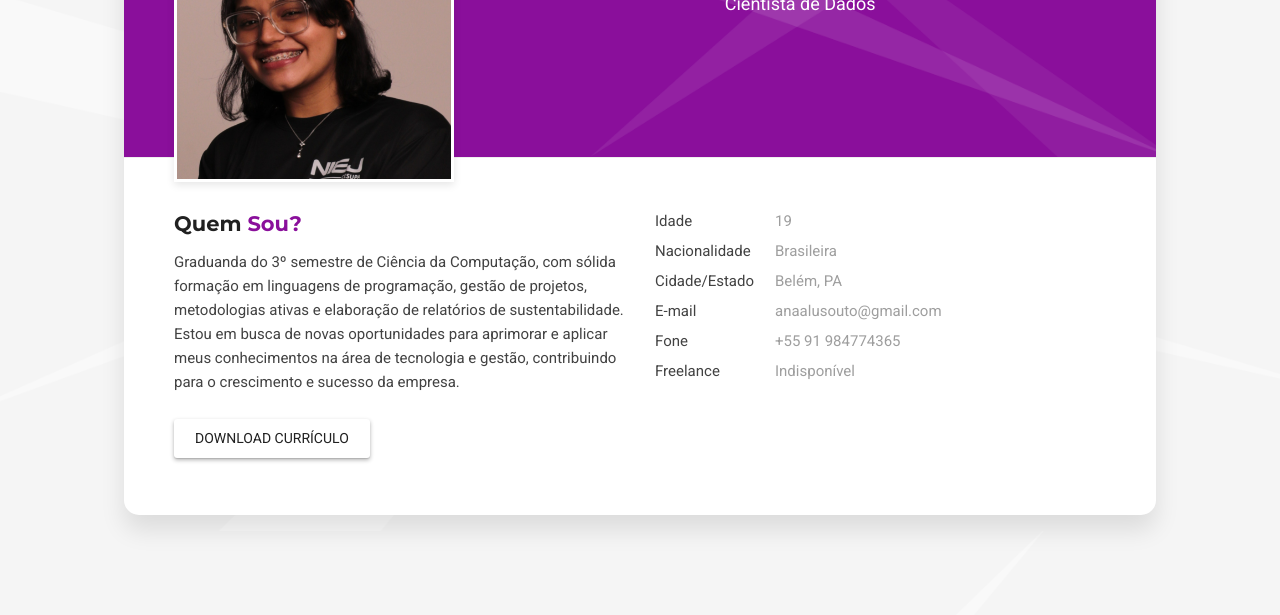
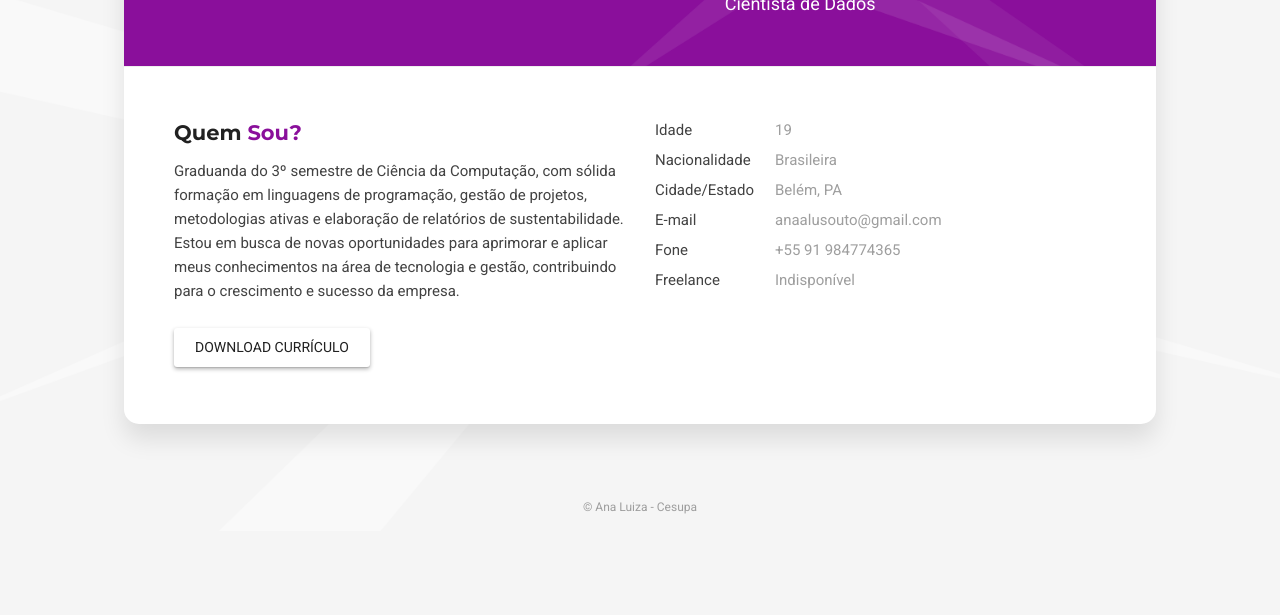
Before and after one commit to anaalusouto/curriculo24, a plain HTML site: page index.html in a window 1280 px wide. Shown: the part 269-884 px from the top of the page. After the commit the page ends 800 px from the top, so only its background shows below. Drawn offline with Linux system fonts and the light colour scheme; a web font is replaced by a local one.

Commit message:
Update index.html

```diff
--- a/index.html
+++ b/index.html
@@ -81,9 +81,7 @@
                 <div class="page-header">
                   <div class="row">
                     <div class="col-sm-4 col-md-4 col-lg-4">
-                      <div class="photo">
-                        <img src="/images/ftPrincipal.png">
-                      </div>
+
                     </div>
 
                     <div class="col-sm-8 col-md-8 col-lg-8">
```
